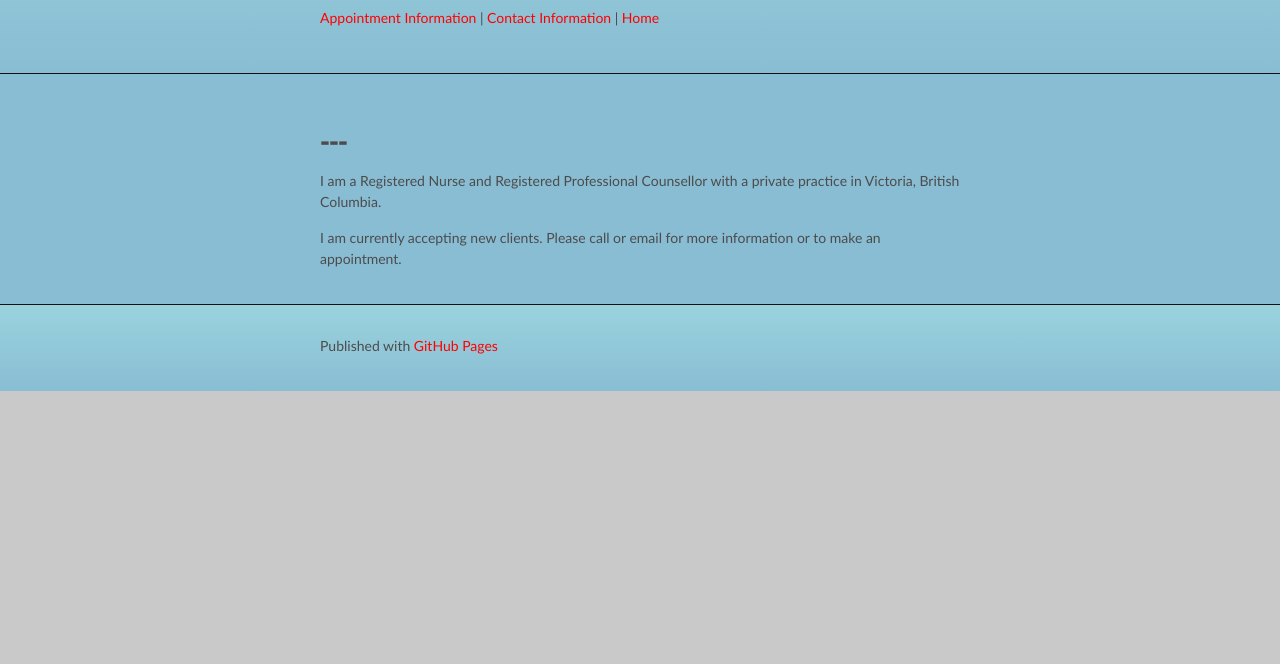
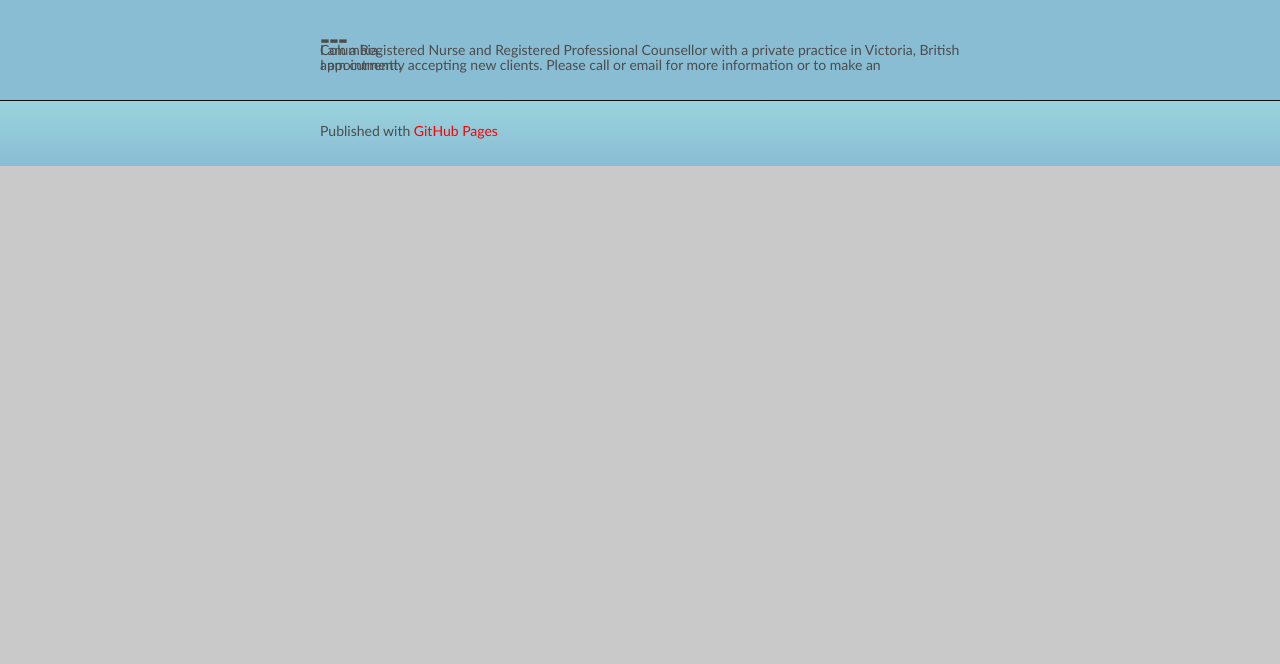
Before and after one commit to marymorrisoncounselling/marymorrisoncounselling.github.io, a plain HTML site: page index.html in a window 1280 px wide. Shown: the part 136-800 px from the top of the page. Drawn offline with Linux system fonts and the light colour scheme.

Commit message:
Update stylesheet.css

```diff
--- a/stylesheets/stylesheet.css
+++ b/stylesheets/stylesheet.css
@@ -58,7 +58,7 @@ body {
   background: #c9c9c9;
   font-size: 14px;
   font-family: 'Myriad Pro', Calibri, Helvetica, Arial, sans-serif;
-  line-height: 1.5;
+  line-height: 0;
   -webkit-font-smoothing: antialiased;
 }
 
```
